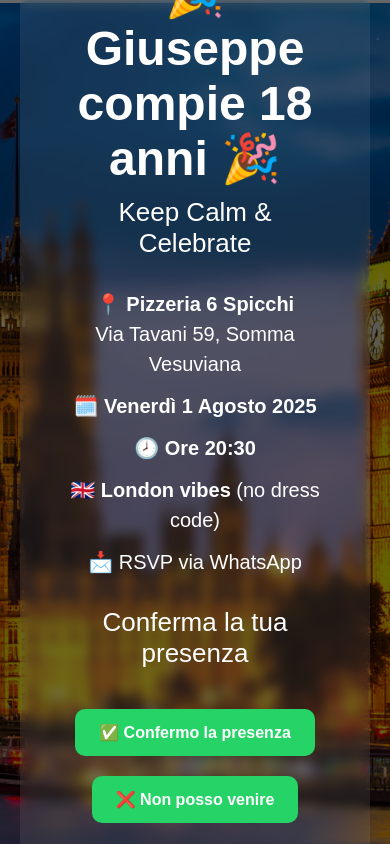
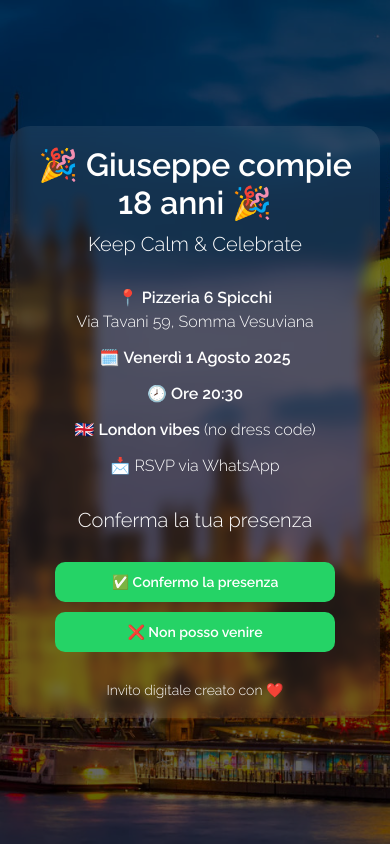
Before and after one commit to RaffMary/BIRTH18, a plain HTML site: page index.html in a window 390 px wide. Drawn offline with Linux system fonts and the light colour scheme.

Commit message:
Update index.html

```diff
--- a/index.html
+++ b/index.html
@@ -15,12 +15,12 @@
     html, body {
       margin: 0;
       padding: 0;
-      height:auto;
+      height: auto;
       min-height: 100vh;
       overflow-x: hidden;
       overflow-y: auto;
       scroll-behavior: smooth;
-      font-family: sans-serif;
+      font-family: 'Raleway', sans-serif;
     }
 
     body {
@@ -116,25 +116,60 @@
       animation: fadeIn 2s ease-in 1.5s forwards;
     }
 
-
     @keyframes fadeIn {
       from { opacity: 0; } to { opacity: 1; }
     }
+
     @keyframes slideDown {
       from { opacity: 0; transform: translateY(-20px); }
       to { opacity: 1; transform: translateY(0); }
     }
+
     @keyframes fadeInUp {
       from { opacity: 0; transform: translateY(20px); }
       to { opacity: 1; transform: translateY(0); }
     }
+
+    /* Responsive design per dispositivi mobili */
+    @media (max-width: 600px) {
+      .container {
+        padding: 20px;
+        max-width: 100%;
+      }
+
+      h1 {
+        font-size: 32px;
+      }
+
+      h2 {
+        font-size: 20px;
+      }
+
+      p {
+        font-size: 16px;
+      }
+
+      .rsvp a {
+        display: block;
+        margin: 10px auto;
+        padding: 12px 16px;
+        width: 100%;
+        max-width: 280px;
+        font-size: 14px;
+      }
+
+      .overlay {
+        padding: 20px 10px;
+      }
+
+      body {
+        animation: none;
+        background-attachment: scroll;
+      }
+    }
   </style>
 </head>
 <body>
-
-
-
-
   <div class="overlay">
     <div class="container">
       <h1>🎉 Giuseppe compie 18 anni 🎉</h1>
@@ -143,12 +178,12 @@
       <p>🗓️ <strong>Venerdì 1 Agosto 2025</strong></p>
       <p>🕗 <strong>Ore 20:30</strong></p>
       <p>🇬🇧 <strong>London vibes</strong> (no dress code)</p>
-      <p>📩 RSVP via WhatsApp </p>
+      <p>📩 RSVP via WhatsApp</p>
 
       <div class="rsvp">
         <h2>Conferma la tua presenza</h2>
-        <a href="https://wa.me/393927553549?text=Ciao%20Giuseppe!%20Confermo%20la%20mia%20presenza%20alla%20tua%20festa%20🎉" target="_blank">✅ Confermo la presenza</a>
-        <a href="https://wa.me/393927553549?text=Ciao%20Giuseppe!%20Purtroppo%20non%20posso%20venire%20😢" target="_blank">❌ Non posso venire</a>
+        <a href="https://wa.me/393927553549?text=Ciao%20Giuseppe!%20Confermo%20la%20mia%20presenza%20alla%20tua%20festa%20🎉" target="_blank" aria-label="Confermo la mia presenza su WhatsApp">✅ Confermo la presenza</a>
+        <a href="https://wa.me/393927553549?text=Ciao%20Giuseppe!%20Purtroppo%20non%20posso%20venire%20😢" target="_blank" aria-label="Non posso venire">❌ Non posso venire</a>
       </div>
 
       <div class="footer">Invito digitale creato con ❤️</div>
```
